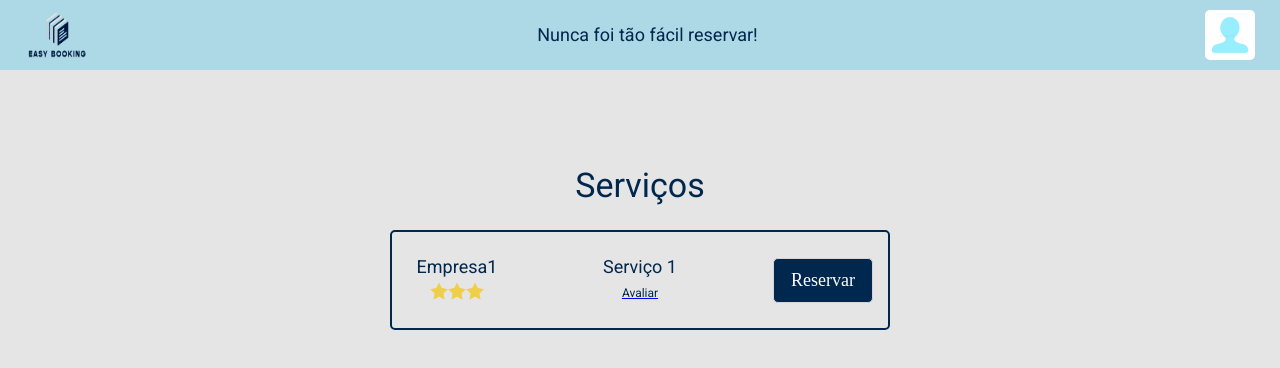
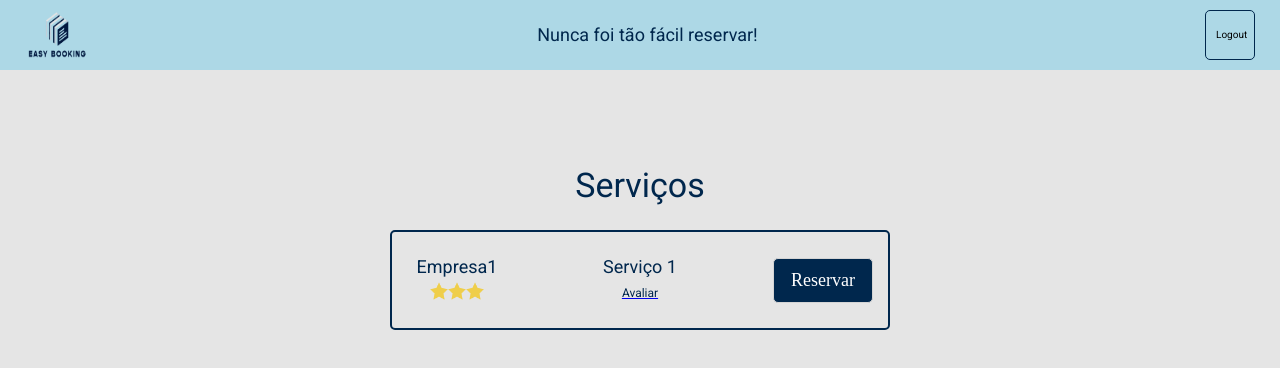
Before and after one commit to Kaique139Matheus/TP1-Engenharia-de-Software, a React (Create React App) app in the folder frontend/: page /servicos in a window 1280 px wide. Shown: the top 368 px of the page. Built offline with nearby package versions, Linux system fonts and the light colour scheme.

Commit message:
fix: logica logout

```diff
--- a/frontend/src/Header/Header.js
+++ b/frontend/src/Header/Header.js
@@ -13,7 +13,7 @@ export default function Header() {
                 alt="Logo"
             ></LogoImg>
             <Text>Nunca foi tão fácil reservar!</Text>
-            {usuarioLogado ?
+            {!usuarioLogado ?
             <PerfilImg src={fotoCadastro}></PerfilImg> :
             <LogoutContainer>Logout</LogoutContainer>
             }
```
